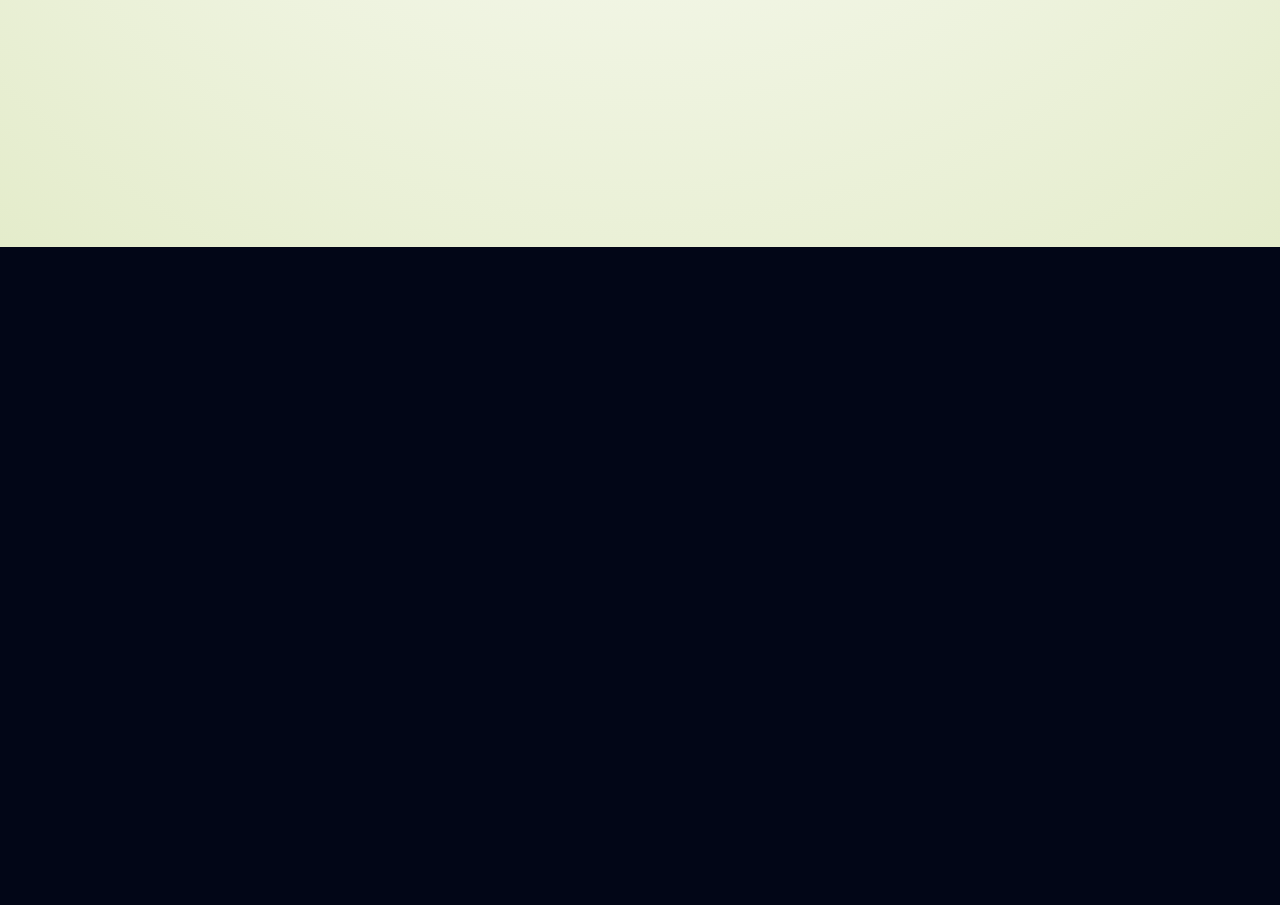
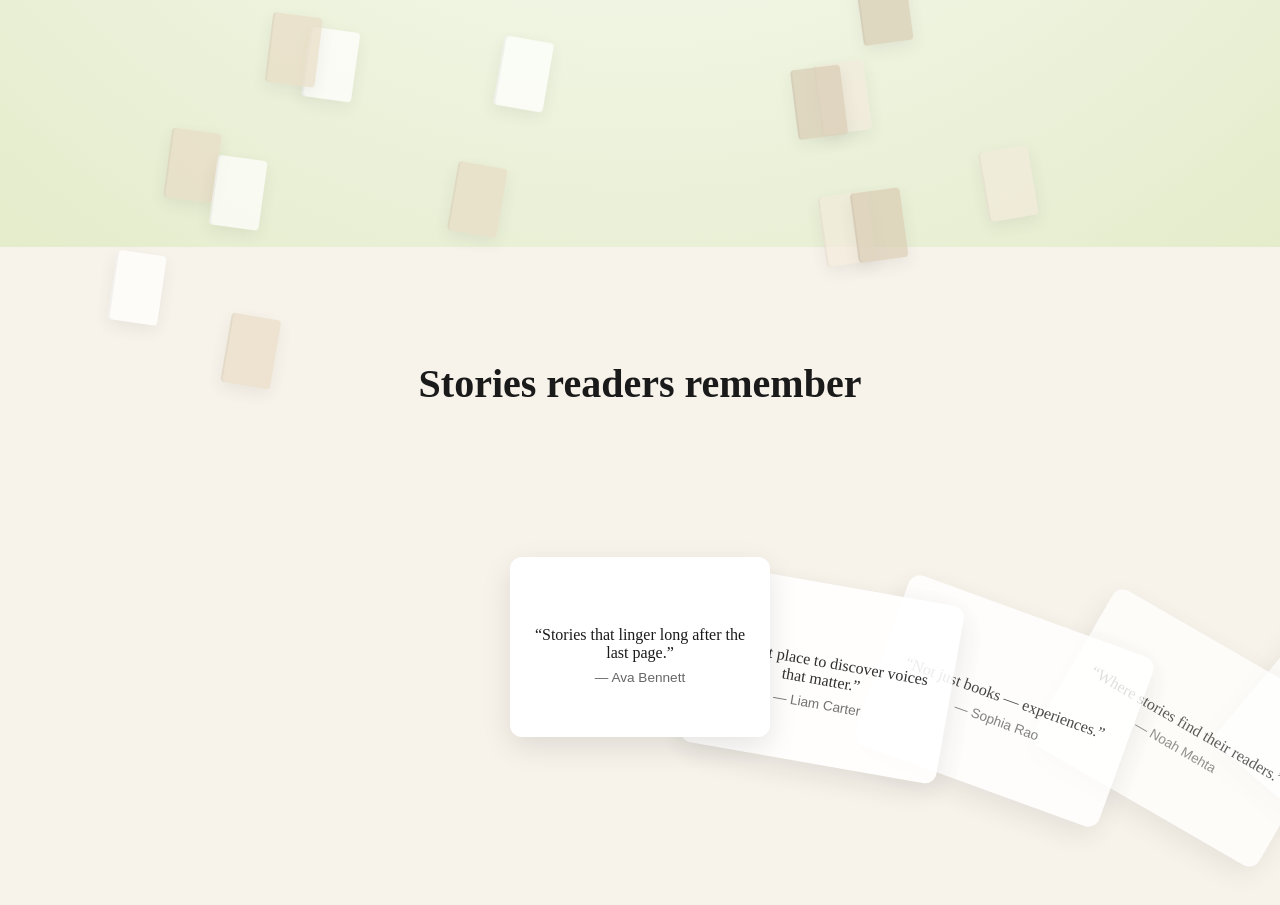
Before and after one commit to maharshi-bud/Animate, a React (Vite) app: page / in a window 1280 px wide. Shown: the part 553-1458 px from the top of the page. Before the commit the page ends 800 px from the top, so only its background shows below. Built offline with nearby package versions, Linux system fonts and the light colour scheme.

Commit message:
Add SocailProof and fix a few things

```diff
--- a/package.json
+++ b/package.json
@@ -14,7 +14,8 @@
     "framer-motion": "^12.38.0",
     "gsap": "^3.15.0",
     "react": "^19.1.0",
-    "react-dom": "^19.1.0"
+    "react-dom": "^19.1.0",
+    "three": "^0.183.2"
   },
   "devDependencies": {
     "@eslint/js": "^9.25.0",
--- a/src/App.css
+++ b/src/App.css
@@ -13,13 +13,10 @@
   overflow-x: hidden;
 }
 
-/* Background animation */
+/* 🌊 Background */
 .bg-animation {
   position: fixed;
-  top: 0;
-  left: 0;
-  width: 100%;
-  height: 100%;
+  inset: 0;
   pointer-events: none;
   z-index: 0;
 }
@@ -28,16 +25,8 @@
   position: absolute;
   width: 50px;
   height: 70px;
-
-  background: linear-gradient(
-    145deg,
-    #ffffff,
-    #e6dcc8
-  );
-
-  border-radius: 3px;
-
-  opacity: 0.6; /* increased */
+  border-radius: 4px;
+  opacity: 0.7;
 
   box-shadow:
     0 6px 15px rgba(0,0,0,0.08),
@@ -46,3 +35,8 @@
   transform-origin: center;
   will-change: transform;
 }
+
+/* Placeholder section */
+.quote-zone {
+  height: 120vh;
+}
--- a/src/App.jsx
+++ b/src/App.jsx
@@ -5,22 +5,17 @@ import { ScrollTrigger } from "gsap/ScrollTrigger";
 import Lenis from "@studio-freight/lenis";
 import Header from "./components/Header";
 import Hero from "./components/Hero";
+import SocialProof from "./components/SocialProof";
 
 gsap.registerPlugin(ScrollTrigger);
 
 function App() {
   const bgRef = useRef([]);
-   const colors = [
-  "#ffffff",   // clean white
-  "#f3eadb",   // warm paper
-  "#e8dcc5",   // aged paper
-  "#d9cbb3",   // deeper beige
-  // "#cbb89d",   // soft tan
-  // "#bfa88a",   // muted brown
-  // "#a38f75",   // darker neutral
-];
+  const totalCards = 20;
+
+  const colors = ["#ffffff", "#f3eadb", "#e8dcc5", "#d9cbb3"];
+
   useEffect(() => {
-    // 🌊 Lenis
     const lenis = new Lenis();
 
     function raf(time) {
@@ -31,45 +26,31 @@ function App() {
 
     lenis.on("scroll", ScrollTrigger.update);
 
-    // 🎯 Header scroll effect
-    gsap.to(".header", {
-      background: "rgba(247,243,235,0.85)",
-      backdropFilter: "blur(10px)",
-      scrollTrigger: {
-        trigger: document.body,
-        start: "top top",
-        end: "bottom top",
-        scrub: true,
-      },
-    });
-
-    // 🎯 Hero parallax
-    gsap.to(".hero-content", {
-      y: -50,
-      scrollTrigger: {
-        trigger: ".hero",
-        start: "top top",
-        end: "bottom top",
-        scrub: true,
-      },
-    });
-
-    // 🌊 Floating background
     bgRef.current.forEach((el, i) => {
       if (!el) return;
 
+      // 🌊 Floating animation
       gsap.to(el, {
-      y : 40 + Math.random() * 600,
-      x : i % 2 === 0 ? 40 : -40, // opposite directions
-  rotation: i%2 === 0 ? Math.random() * 20 :  Math.random() * -20,
+        y: "+=100",
+        x: i % 2 === 0 ? "+=40" : "-=40",
+        rotation: i % 2 === 0 ? 10 : -10,
+        duration: 6 + Math.random() * 3,
+        repeat: -1,
+        yoyo: true,
+        ease: "sine.inOut",
+      });
 
-  duration: 12 + Math.random() * 50,
-  // delay: i * 0.2,
-
-  repeat: -1,
-  yoyo: true,
-  ease: "sine.inOut",
-});
+      // 🌊 Scroll movement (subtle depth effect)
+      gsap.to(el, {
+        y: i % 2 === 0 ? "+=200" : "-=200",
+        ease: "none",
+        scrollTrigger: {
+          trigger: document.body,
+          start: "top top",
+          end: "bottom bottom",
+          scrub: 1,
+        },
+      });
     });
 
     return () => {
@@ -80,21 +61,20 @@ function App() {
 
   return (
     <main className="app">
-
       {/* 🌊 Background */}
       <div className="bg-animation">
-        {[...Array(20)].map((_, i) => (
+        {[...Array(totalCards)].map((_, i) => (
           <div
             key={i}
             className="bg-book"
             ref={(el) => (bgRef.current[i] = el)}
             style={{
-              ttop: `${Math.random() * 100}%`,
-  left: i % 2 === 0
-    ? `${Math.random() * 40}%`
-    : `${60 + Math.random() * 20}%`,
-  background: colors[i % colors.length]
-
+              top: `${Math.random() * 100}%`,
+              left:
+                i % 2 === 0
+                  ? `${Math.random() * 40}%`
+                  : `${60 + Math.random() * 20}%`,
+              background: colors[i % colors.length],
             }}
           />
         ))}
@@ -102,6 +82,8 @@ function App() {
 
       <Header />
       <Hero />
+      <SocialProof />
+
 
     </main>
   );
--- a/src/components/SocialProof.css
+++ b/src/components/SocialProof.css
@@ -0,0 +1,76 @@
+.carousel-section {
+  height: 100vh;
+  position: relative;
+  overflow: hidden;
+}
+
+.carousel-heading {
+  position: absolute;
+  top: 10%;
+  width: 100%;
+  text-align: center;
+  font-family: "Cormorant Garamond", serif;
+  font-size: 2.5rem;
+}
+
+.carousel {
+  height: 100%;
+  position: relative;
+}
+
+.carousel-item {
+  --items: 10;
+  --width: 260px;
+  --height: 180px;
+
+  --x: calc(var(--active) * 700%);
+  --y: calc(var(--active) * 150%);
+  --rot: calc(var(--active) * 100deg);
+  --opacity: calc(var(--zIndex) / var(--items));
+
+  position: absolute;
+  top: 50%;
+  left: 50%;
+
+  width: var(--width);
+  height: var(--height);
+
+  margin: calc(var(--height) * -0.5) 0 0 calc(var(--width) * -0.5);
+
+  transform: translate(var(--x), var(--y)) rotate(var(--rot));
+  transform-origin: center;
+
+  z-index: var(--zIndex);
+
+  transition: transform 0.8s ease;
+}
+
+.carousel-box {
+  width: 100%;
+  height: 100%;
+
+  background: #fff;
+  border-radius: 12px;
+  padding: 1rem;
+
+  display: flex;
+  flex-direction: column;
+  justify-content: center;
+  align-items: center;
+
+  opacity: var(--opacity);
+
+  box-shadow: 0 10px 30px rgba(0,0,0,0.1);
+}
+
+.quote-text {
+  font-family: "Cormorant Garamond", serif;
+  font-size: 1rem;
+  text-align: center;
+  margin-bottom: 0.5rem;
+}
+
+.quote-author {
+  font-size: 0.85rem;
+  color: #666;
+}
--- a/src/components/SocialProof.jsx
+++ b/src/components/SocialProof.jsx
@@ -0,0 +1,164 @@
+import { useEffect, useRef } from "react";
+import "./SocialProof.css";
+import { ScrollTrigger } from "gsap/ScrollTrigger";
+import { gsap } from "gsap";
+
+gsap.registerPlugin(ScrollTrigger);
+
+const quotes = [
+  { text: "Stories that linger long after the last page.", author: "Ava Bennett" },
+  { text: "A quiet place to discover voices that matter.", author: "Liam Carter" },
+  { text: "Not just books — experiences.", author: "Sophia Rao" },
+  { text: "Where stories find their readers.", author: "Noah Mehta" },
+  { text: "Reading feels personal again.", author: "Ananya Shah" },
+  { text: "A new way to explore authors.", author: "Rohan Iyer" },
+  { text: "Every page feels intentional.", author: "Maya Kapoor" },
+  { text: "Less noise, more meaning.", author: "Arjun Verma" },
+  { text: "A bookstore, reimagined.", author: "Zara Khan" },
+  { text: "Stories worth slowing down for.", author: "Ishaan Patel" },
+];
+
+export default function SocialProof() {
+  const containerRef = useRef(null);
+  const progress = useRef(0);
+  const startX = useRef(0);
+  const active = useRef(0);
+  const isDown = useRef(false);
+  const isActive = useRef(false);
+
+  const speedWheel = 0.1;
+  const speedDrag = -0.1;
+
+  const getZindex = (array, index) =>
+    array.map((_, i) =>
+      index === i ? array.length : array.length - Math.abs(index - i)
+    );
+
+  const animate = () => {
+    if (!containerRef.current) return;
+
+    const items = containerRef.current.children;
+
+    progress.current = Math.max(0, Math.min(progress.current, 100));
+    active.current = Math.floor(
+      (progress.current / 100) * (items.length - 1)
+    );
+
+    [...items].forEach((item, index) => {
+      const zIndex = getZindex([...items], active.current)[index];
+
+      item.style.setProperty("--zIndex", zIndex);
+      item.style.setProperty(
+        "--active",
+        (index - active.current) / items.length
+      );
+    });
+  };
+
+  useEffect(() => {
+  animate();
+
+  // 🔥 Track section visibility
+  ScrollTrigger.create({
+    trigger: containerRef.current,
+    start: "top center",
+    end: "bottom center",
+    onEnter: () => {
+      isActive.current = true;
+      lockScroll();
+    },
+    // onLeave: () => {
+    //   isActive.current = false;
+    //   unlockScroll();
+    // },
+    onEnterBack: () => {
+      isActive.current = true;
+      lockScroll();
+    },
+    onLeaveBack: () => {
+      isActive.current = false;
+      unlockScroll();
+    },
+  });
+
+  function lockScroll() {
+    document.body.style.overflow = "hidden";
+  }
+
+  function unlockScroll() {
+    document.body.style.overflow = "";
+  }
+
+  const handleWheel = (e) => {
+    if (!isActive.current) return;
+
+    e.preventDefault(); // 🚫 stop page scroll
+
+    progress.current += e.deltaY * speedWheel;
+
+    // 🎯 Clamp
+    progress.current = Math.max(0, Math.min(progress.current, 100));
+
+    animate();
+
+    // 🔓 Unlock at ends
+    if (progress.current <= 0 || progress.current > 100) {
+      unlockScroll();
+    } else {
+      lockScroll();
+    }
+  };
+
+  const handleMove = (e) => {
+    if (!isActive.current || !isDown.current) return;
+
+    const x = e.clientX;
+    const delta = (x - startX.current) * speedDrag;
+
+    progress.current += delta;
+    progress.current = Math.round(progress.current / 10) * 20;
+
+    startX.current = x;
+    animate();
+  };
+
+  const handleDown = (e) => {
+    isDown.current = true;
+    startX.current = e.clientX;
+  };
+
+  const handleUp = () => {
+    isDown.current = false;
+  };
+
+  window.addEventListener("wheel", handleWheel, { passive: false });
+  window.addEventListener("mousemove", handleMove);
+  window.addEventListener("mousedown", handleDown);
+  window.addEventListener("mouseup", handleUp);
+
+  return () => {
+    window.removeEventListener("wheel", handleWheel);
+    window.removeEventListener("mousemove", handleMove);
+    window.removeEventListener("mousedown", handleDown);
+    window.removeEventListener("mouseup", handleUp);
+    ScrollTrigger.getAll().forEach((t) => t.kill());
+  };
+}, []);
+
+  return (
+    <section className="carousel-section">
+      <h2 className="carousel-heading">Stories readers remember</h2>
+
+      <div className="carousel" ref={containerRef}>
+        {quotes.map((q, i) => (
+          <div className="carousel-item" key={i}>
+            <div className="carousel-box">
+              <p className="quote-text">“{q.text}”</p>
+              <span className="quote-author">— {q.author}</span>
+            </div>
+          </div>
+        ))}
+      </div>
+    </section>
+  );
+}
```
Also changed, not shown: 1 other file (tests, documents, lock files or other folders).
